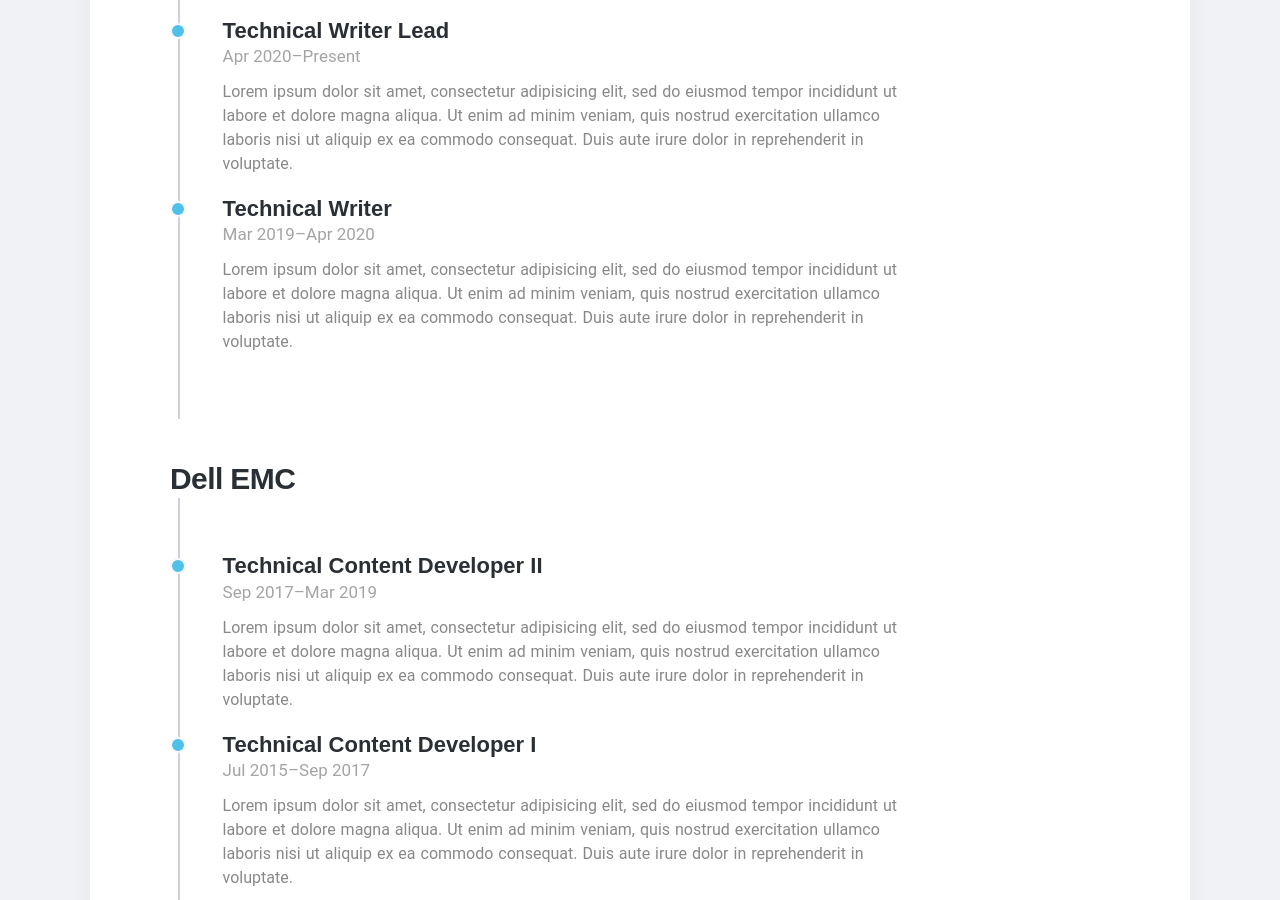
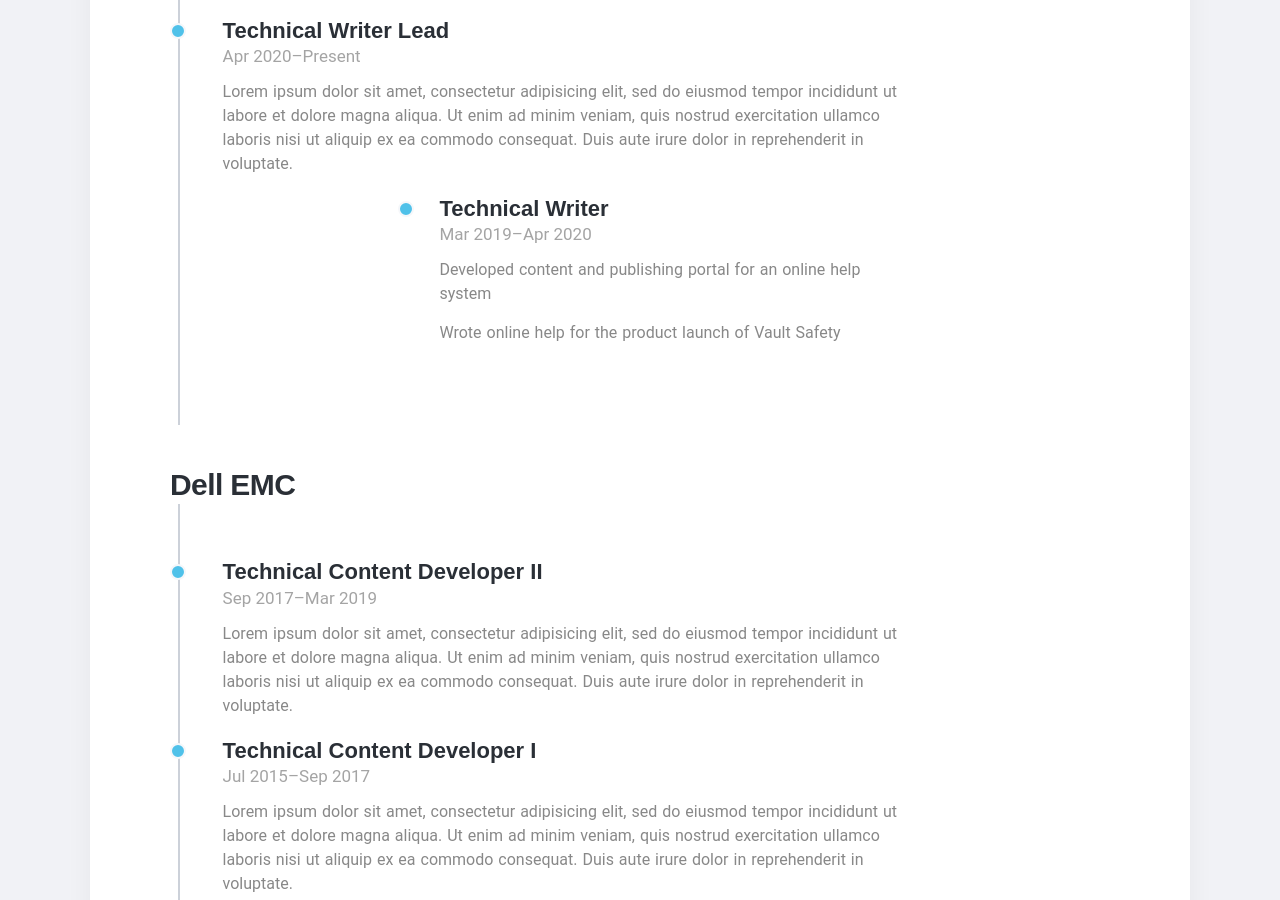
Before and after one commit to emilyrushton/emilyrushton.github.io, a Jekyll site: the page built from index.html, in a window 1280 px wide and 900 px high, scrolled down 1611 px. Built offline with Jekyll 4.4.1, drawn with Linux system fonts in a browser that asks for light colours; nearby versions of some CDN libraries; some web fonts are replaced.

Commit message:
Update index.html

```diff
--- a/index.html
+++ b/index.html
@@ -66,7 +66,9 @@
 						      <div class="timeline-content">
 						         <h4>Technical Writer</h4>
 						         <span>Mar 2019–Apr 2020</span>
-						         <p>Lorem ipsum dolor sit amet, consectetur adipisicing elit, sed do eiusmod tempor incididunt ut labore et dolore magna aliqua. Ut enim ad minim veniam, quis nostrud exercitation ullamco laboris nisi ut aliquip ex ea commodo consequat. Duis aute irure dolor in reprehenderit in voluptate.</p>
+						         <p>Developed content and publishing portal for an online help system</p>
+						         <p>Wrote online help for the product launch of Vault Safety</p>
+						         <p></p>
 						      </div>
 						   </div>
 						</div>
```
